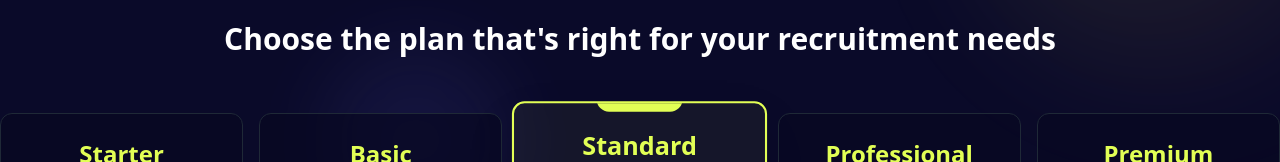
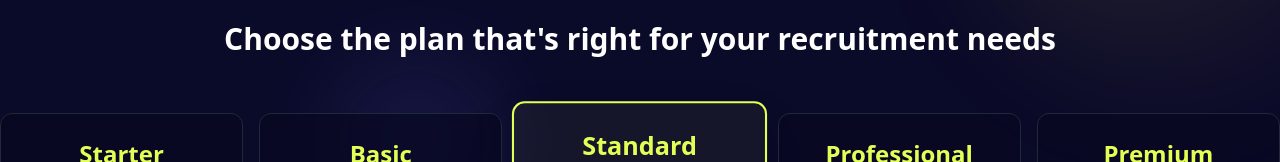
Before and after one commit to sohaihub/hyredragon, a React (Vite) app: page /pricing in a window 1280 px wide. Shown: the part 223-385 px from the top of the page. Built offline with nearby package versions, Linux system fonts and the light colour scheme.

Commit message:
Update PricingTiers.tsx

```diff
--- a/src/components/PricingTiers.tsx
+++ b/src/components/PricingTiers.tsx
@@ -39,7 +39,7 @@ const PricingTier: React.FC<PricingTierProps> = ({
       } p-6 flex flex-col h-full hover-lift transition-all duration-300`}
     >
       {highlighted && (
-        <div className="absolute -top-4 left-1/2 -translate-x-1/2 bg-[#E2FF55] text-[#080820] text-xs font-bold uppercase tracking-wide px-3 py-1 rounded-full">
+        <div className="absolute -top-8 left-1/2 -translate-x-1/2 bg-[#E2FF55] text-[#080820] text-xs font-bold uppercase tracking-wide px-4 py-1 rounded-full shadow-md">
           POPULAR
         </div>
       )}
```
